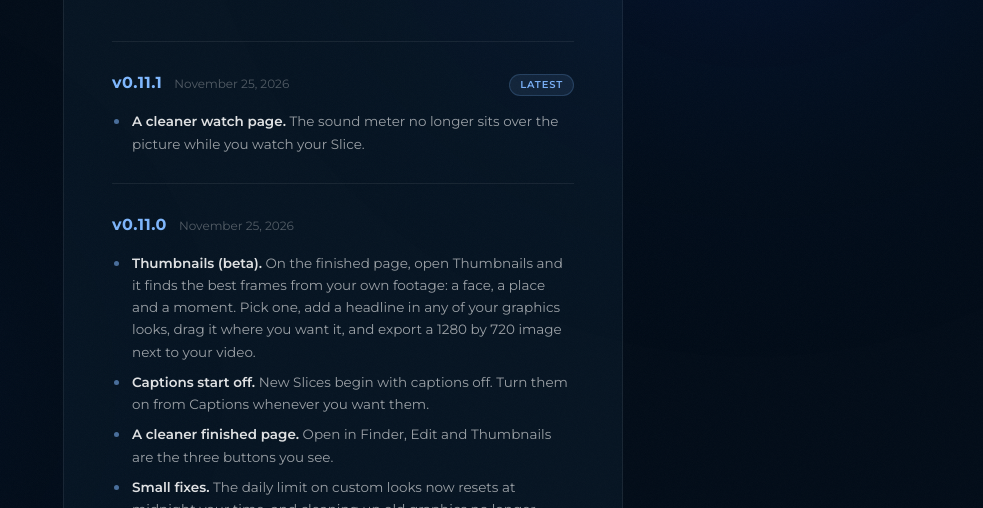
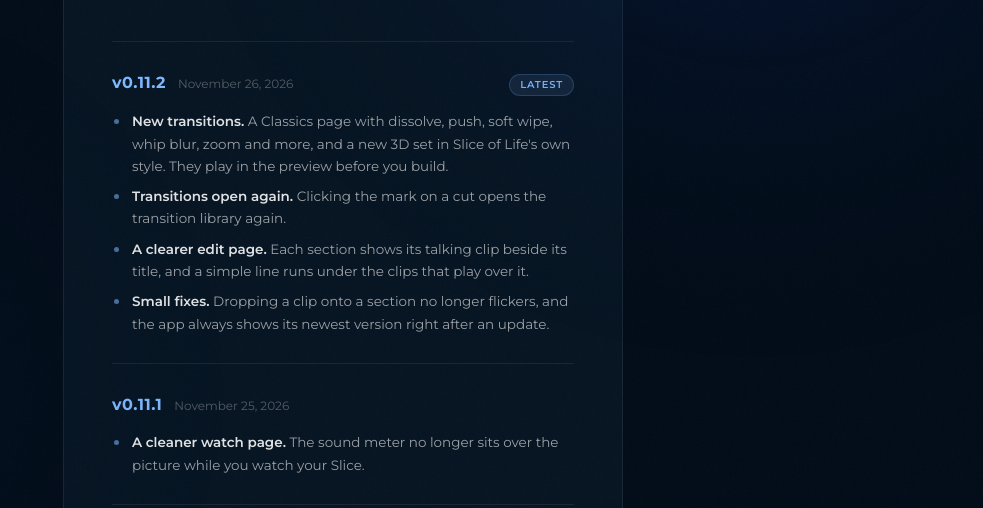
Before and after one commit to sliceoflifeapp/slice-of-life-web, a plain HTML site: page changelog.html in a window 1280 px wide. Shown: the part 292-800 px from the top of the page, without its empty margins (297-1280 px from the left). Drawn offline with Linux system fonts and the light colour scheme.

Commit message:
Site: v0.11.2 changelog, version strings, new walkthrough video
Co-Authored-By: Claude Sonnet 5.5 <noreply@anthropic.com>

```diff
--- a/changelog.html
+++ b/changelog.html
@@ -198,9 +198,22 @@
 
       <div class="release">
         <div class="release-header">
+          <span class="release-version">v0.11.2</span>
+          <span class="release-date">November 26, 2026</span>
+          <span class="release-tag">Latest</span>
+        </div>
+        <ul>
+          <li><strong>New transitions.</strong> A Classics page with dissolve, push, soft wipe, whip blur, zoom and more, and a new 3D set in Slice of Life's own style. They play in the preview before you build.</li>
+          <li><strong>Transitions open again.</strong> Clicking the mark on a cut opens the transition library again.</li>
+          <li><strong>A clearer edit page.</strong> Each section shows its talking clip beside its title, and a simple line runs under the clips that play over it.</li>
+          <li><strong>Small fixes.</strong> Dropping a clip onto a section no longer flickers, and the app always shows its newest version right after an update.</li>
+        </ul>
+      </div>
+
+      <div class="release">
+        <div class="release-header">
           <span class="release-version">v0.11.1</span>
           <span class="release-date">November 25, 2026</span>
-          <span class="release-tag">Latest</span>
         </div>
         <ul>
           <li><strong>A cleaner watch page.</strong> The sound meter no longer sits over the picture while you watch your Slice.</li>
```
Also changed, not shown: download.html (+1 -1 lines), downloadfreetrial.html (+1 -1 lines), index.html (+2 -2 lines), update.html (+1 -1 lines).
